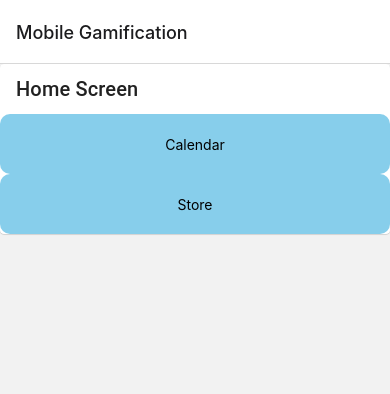
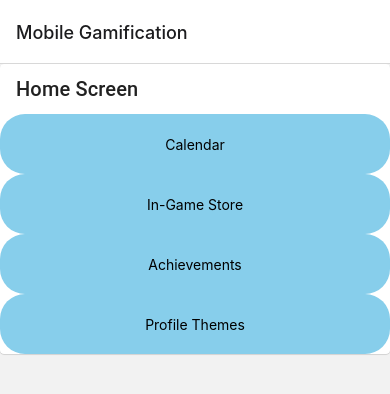
Before and after one commit to xin-shang/React_SchoolManagget, a React Native app in the folder MobileGamification/: screen /Home in a window 390 px wide. Shown: the top 394 px of the page. Built offline with nearby package versions, Linux system fonts and the light colour scheme.

Commit message:
Xin Shang Commmit - const createStackNavigator. I can create more screens and navigate them

```diff
--- a/MobileGamification/App.js
+++ b/MobileGamification/App.js
@@ -1,30 +1,4 @@
-// //
-// import React from "react";
-
-// // 声明拓展件
-// import {NavigationContainer} from '@react-navigation/native';
-// import {createNativeStackNavigator} from '@react-navigation/native-stack';
-// import {Provider as PaperProvider} from 'react-native-paper';
-// import {ScreenStack} from "react-native-screens";
-
-// // 声明其他JS文件位置
-// import HomeScreen from './screen/HomeScreen';
-
-// export default function App() {
-//   return (
-//     <PaperProvider>
-//       <NavigationContainer>
-//         <ScreenStack.Navigation>
-
-//           <ScreenStack.Screen name = "Home" component = {HomeScreen} />
-
-//         </ScreenStack.Navigation>
-//       </NavigationContainer>
-//     </PaperProvider>
-//   );
-// }
-
-//
+// 新
 import * as React from 'react';
 
 //
@@ -47,6 +21,7 @@ function App() {
 
 export default App;
 
+// HomeScreen
 function HomeScreen () {
     return (
         <ScrollView>
@@ -56,37 +31,95 @@ function HomeScreen () {
                   <Text>Calendar</Text>
                 </TouchableOpacity>
                 <TouchableOpacity style = {styles.but}>
-                  <Text>Store</Text>
+                  <Text>In-Game Store</Text>
+                </TouchableOpacity>
+                <TouchableOpacity style = {styles.but}>
+                  <Text>Achievements</Text>
+                </TouchableOpacity>
+                <TouchableOpacity style = {styles.but}>
+                  <Text>Profile Themes</Text>
                 </TouchableOpacity>
             </Card>
         </ScrollView>
     );
 }
 
+
+// 各种效果
 const styles = StyleSheet.create ({
 
     //背景颜色，填充顶部10？
-    scrollView: {
+    scrollView:
+    {
         backgroundColor: 'skyblue',
         paddingTop: 10
     },
 
     // 左边界自动留白，右边界自动留白？
-    card: {
+    card:
+    {
         width: '90%',
         marginLeft: 'auto',
         marginRight: 'auto'
     },
 
   //按钮_1
-    but: {
+    but:
+    {
         width: "100%",
         height: 60,
         backgroundColor: "skyblue",
-      borderRadius: 10,
-
-      //字体居中
-      justifyContent: "center",
+        borderRadius: 25,
+        justifyContent: "center", //字体居中
         alignItems: "center",
     }
 });
+
+
+
+
+
+
+
+
+
+
+
+
+
+
+
+
+
+
+
+
+
+
+
+// //
+// import * as React from "react";
+
+// // 声明拓展件
+// import {NavigationContainer} from '@react-navigation/native';
+// import {createNativeStackNavigator} from '@react-navigation/native-stack';
+// import {Button, Card} from 'react-native-paper';
+// import {ScreenStack} from "react-native-screens";
+// import { View, Text, ScrollView, StyleSheet, TouchableOpacity } from 'react-native';
+
+// // 声明其他JS文件位置
+// import HomeScreen from './screen/HomeScreen';
+
+// const Stack = createNativeStackNavigator();
+
+// export default function App() {
+//   return (
+//         <NavigationContainer>
+//           <Stack.Navigator>
+
+//             <Stack.Screen name = "Home" component = {HomeScreen} />
+
+//           </Stack.Navigator>
+//         </NavigationContainer>
+//   );
+// }
```
Also changed, not shown: MobileGamification/screen/HomeScreen.js (+6 -4 lines). Lines whose indentation alone changed are shown as unchanged.
